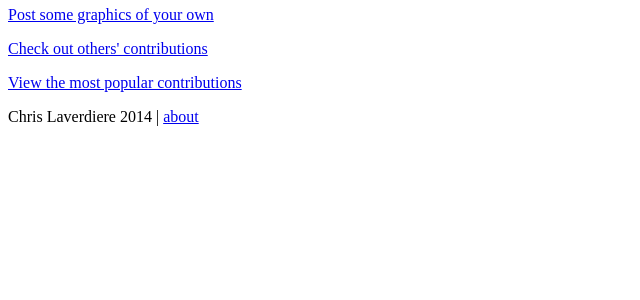
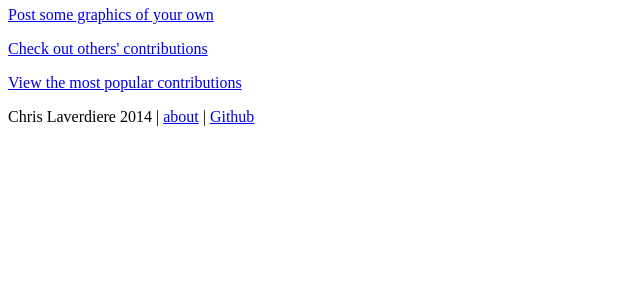
Before and after one commit to CLaverdiere/gfxhub, a Flask app: page / in a window 1280 px wide. Shown: the part 121-421 px from the top of the page, without its empty margins (0-640 px from the left). Run offline with Flask 2, Linux system fonts and the light colour scheme.

Commit message:
Add link to github source.

```diff
--- a/templates/application.html
+++ b/templates/application.html
@@ -16,5 +16,5 @@
 {% endblock %}
 
 {% block footer %}
-  <p>Chris Laverdiere 2014 | <a href="/about">about</a></p>
+  <p>Chris Laverdiere 2014 | <a href="/about">about</a> | <a href="https://github.com/CLaverdiere/gfxhub">Github</a></p>
 {% endblock %}
```
